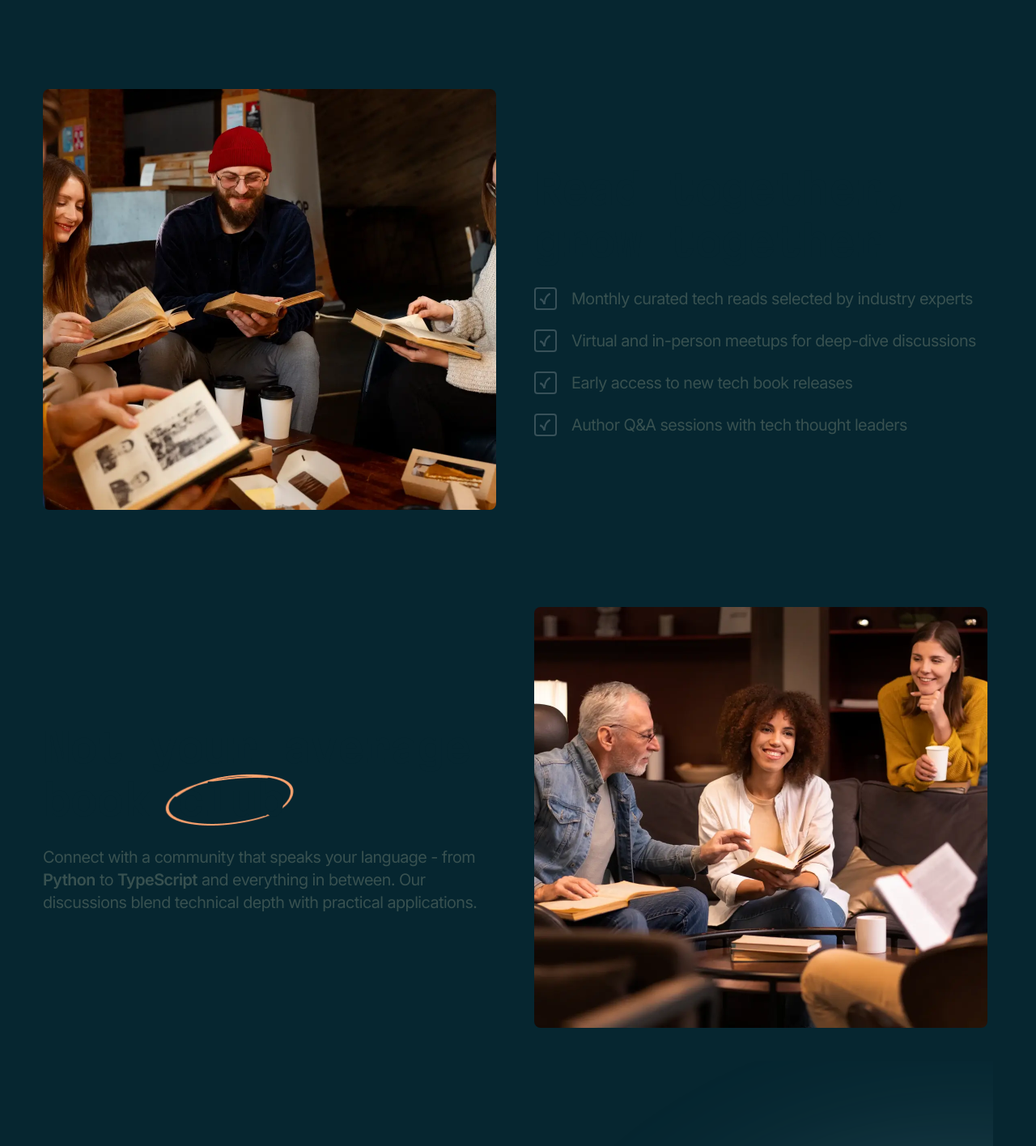
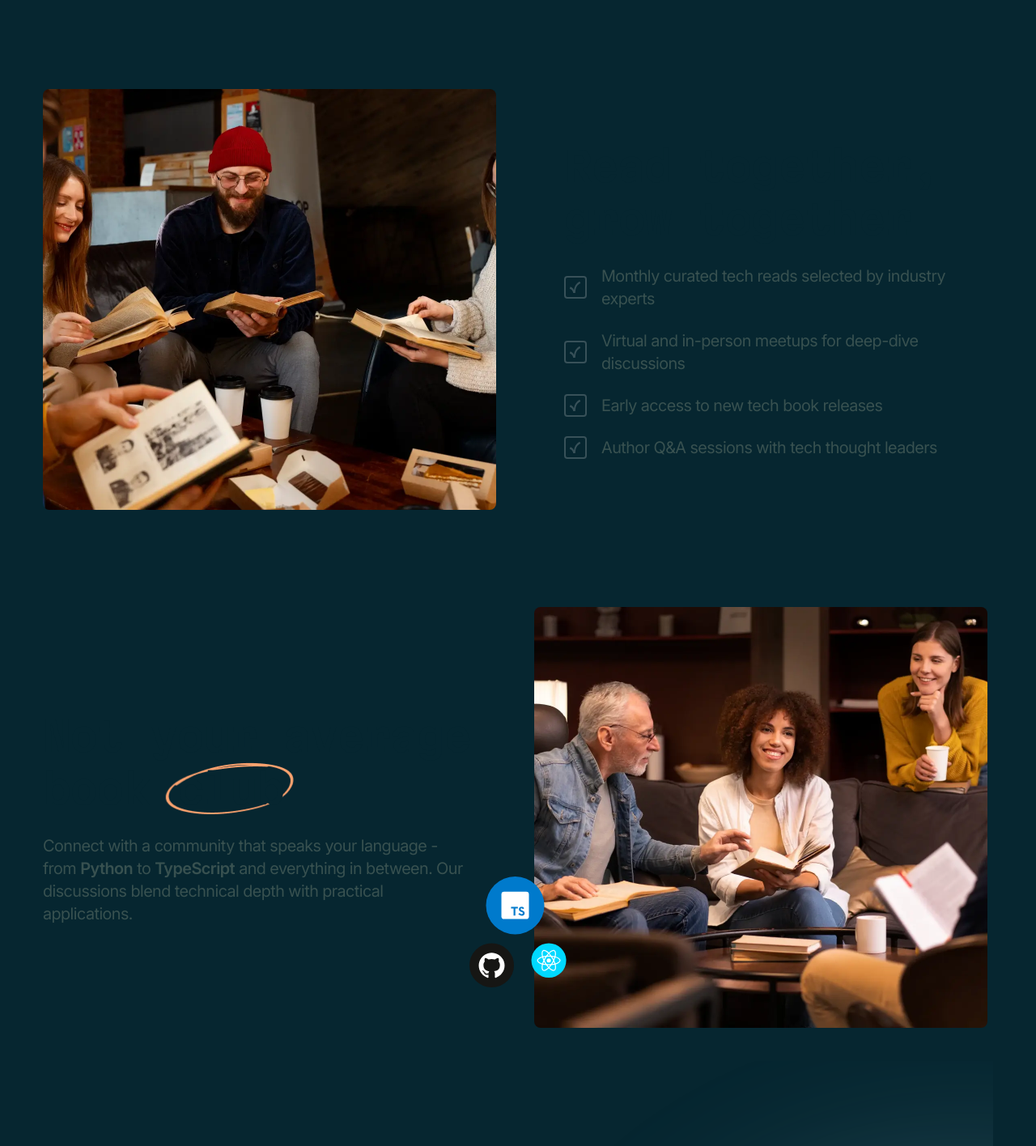
Before and after one commit to Shameera17/book-club, a Next.js app: page / in a window 1280 px wide. Shown: the part 848-2264 px from the top of the page at 81% size. Built offline with nearby package versions, Linux system fonts and the light colour scheme.

Commit message:
feat: enhance Landing component layout with improved flex properties and add background image

```diff
--- a/ui/pages/home.tsx
+++ b/ui/pages/home.tsx
@@ -114,7 +114,7 @@ export const Landing = () => {
               style={{ maxHeight: "520px" }}
             />
           </div>
-          <div className="flex-1">
+          <div className="flex-1 max-w-132.5 ml-auto">
             <h1 className="text-preset-2 text-neutral-900 mb-6">
               Read together, grow together
             </h1>
@@ -128,8 +128,8 @@ export const Landing = () => {
         </div>
       </CardWrapper>
       <CardWrapper>
-        <div className="grid grid-cols-1 lg:grid-cols-2 gap-10 items-center">
-          <div className="flex-1">
+        <div className="relative grid grid-cols-1 lg:grid-cols-2 gap-10 items-center">
+          <div className="flex-1 max-w-132.5 mr-auto">
             <h1 className="text-preset-2 text-neutral-900 mb-6">
               Not your average book <span className="highlight-word">club</span>
             </h1>
@@ -150,6 +150,13 @@ export const Landing = () => {
               style={{ maxHeight: "520px" }}
             />
           </div>
+          <Image
+            src={getPath("logos-tech.svg")}
+            alt="logos-tech.svg"
+            width={119.56}
+            height={138}
+            className="absolute right-[50.44px] bottom-12.5 min-[1240px]:mx-auto min-[1240px]:left-0 min-[1240px]:right-0 z-0 pointer-events-none transition-all duration-300  "
+          />
         </div>
       </CardWrapper>
       <CardWrapper>
```
